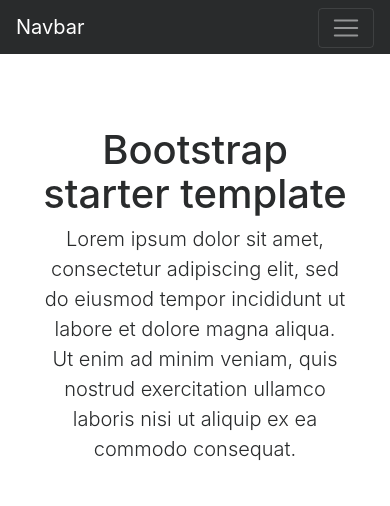
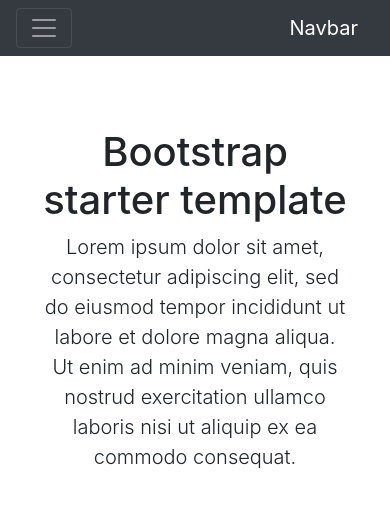
Before and after one commit to snmudunuri/node-js-demo, a website: page static/index.html in a window 390 px wide. Drawn offline with nearby package versions, Linux system fonts and the light colour scheme.

Commit message:
Update bootstrap

```diff
--- a/static/index.html
+++ b/static/index.html
@@ -1,5 +1,6 @@
 <!DOCTYPE html>
 <html lang="en">
+
 <head>
   <meta charset="utf-8">
   <meta name="viewport" content="width=device-width, initial-scale=1, shrink-to-fit=no">
@@ -7,7 +8,8 @@
   <meta name="author" content="">
   <title>AJAX Demo</title>
   <!-- Bootstrap core CSS -->
-  <link rel="stylesheet" href="https://maxcdn.bootstrapcdn.com/bootstrap/4.0.0-alpha.6/css/bootstrap.min.css" integrity="sha384-rwoIResjU2yc3z8GV/NPeZWAv56rSmLldC3R/AZzGRnGxQQKnKkoFVhFQhNUwEyJ" crossorigin="anonymous">
+  <link href="https://stackpath.bootstrapcdn.com/bootstrap/4.3.1/css/bootstrap.min.css" rel="stylesheet"
+    integrity="sha384-ggOyR0iXCbMQv3Xipma34MD+dH/1fQ784/j6cY/iJTQUOhcWr7x9JvoRxT2MZw1T" crossorigin="anonymous">
   <!-- Custom styles for this template -->
   <style>
     body {
@@ -26,8 +28,9 @@
 </head>
 
 <body>
-  <nav class="navbar navbar-toggleable-md navbar-inverse bg-inverse fixed-top">
-    <button class="navbar-toggler navbar-toggler-right" type="button" data-toggle="collapse" data-target="#navbarsExampleDefault" aria-controls="navbarsExampleDefault" aria-expanded="false" aria-label="Toggle
+  <nav class="navbar navbar-expand-md navbar-dark bg-dark fixed-top">
+    <button class="navbar-toggler navbar-toggler-right" type="button" data-toggle="collapse"
+      data-target="#navbarsExampleDefault" aria-controls="navbarsExampleDefault" aria-expanded="false" aria-label="Toggle
 navigation">
       <span class="navbar-toggler-icon"></span>
     </button>
@@ -44,7 +47,8 @@
           <a class="nav-link disabled" href="#">Disabled</a>
         </li>
         <li class="nav-item dropdown">
-          <a class="nav-link dropdown-toggle" href="http://example.com" id="dropdown01" data-toggle="dropdown" aria-haspopup="true" aria-expanded="false">Dropdown</a>
+          <a class="nav-link dropdown-toggle" href="http://example.com" id="dropdown01" data-toggle="dropdown"
+            aria-haspopup="true" aria-expanded="false">Dropdown</a>
           <div class="dropdown-menu" aria-labelledby="dropdown01">
             <a class="dropdown-item" href="#">Action</a>
             <a class="dropdown-item" href="#">Another action</a>
@@ -61,15 +65,17 @@
   <div class="container">
     <div class="starter-template">
       <h1>Bootstrap starter template</h1>
-      <p class="lead">Lorem ipsum dolor sit amet, consectetur adipiscing elit, sed do eiusmod tempor incididunt ut labore et dolore magna aliqua.
-        <br>Ut enim ad minim veniam, quis nostrud exercitation ullamco laboris nisi ut aliquip ex ea commodo consequat.</p>
+      <p class="lead">Lorem ipsum dolor sit amet, consectetur adipiscing elit, sed do eiusmod tempor incididunt ut
+        labore et dolore magna aliqua.
+        <br>Ut enim ad minim veniam, quis nostrud exercitation ullamco laboris nisi ut aliquip ex ea commodo consequat.
+      </p>
     </div>
     <div id="weather">
     </div>
   </div>
   <!-- /.container -->
   <script>
-  (function() {
+    (function () {
 
     })();
   </script>
```
Lines whose indentation alone changed are shown as unchanged.
